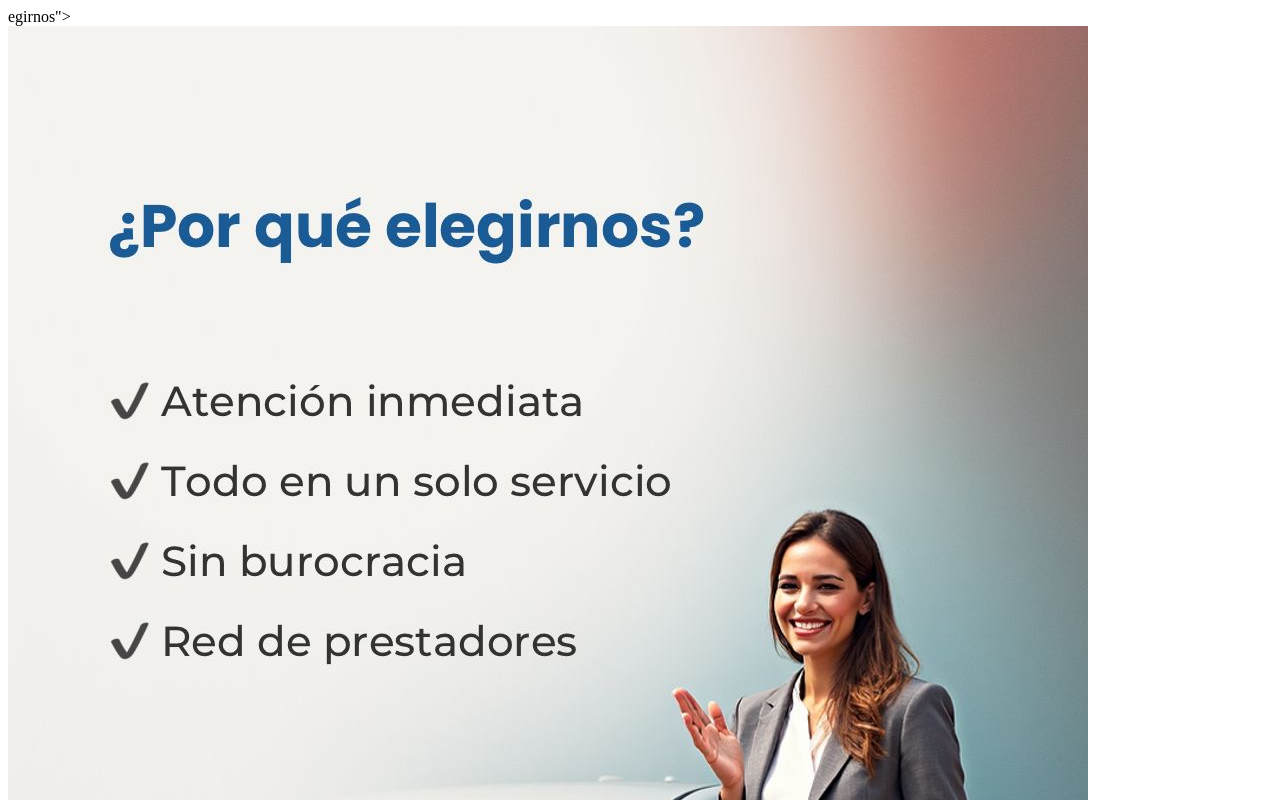
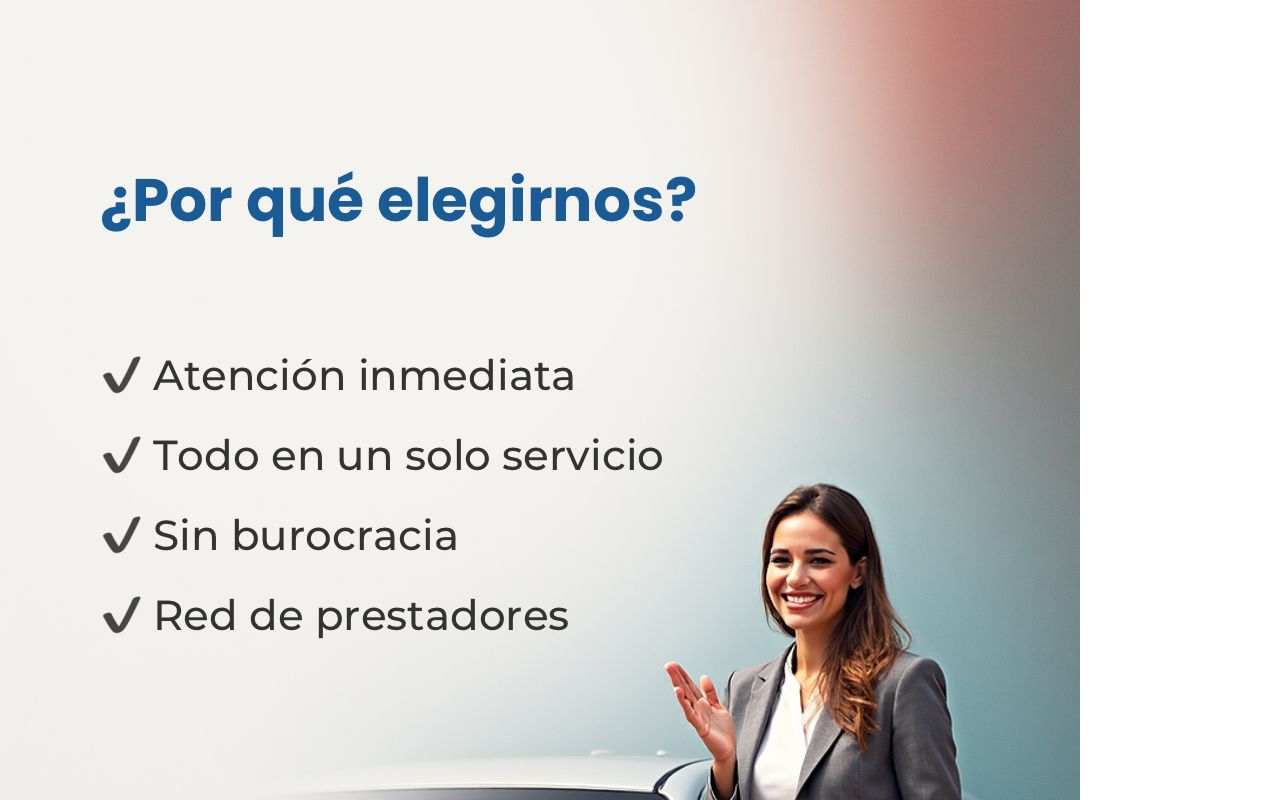
Before and after one commit to amaiadigital25/asistir24, a website: page porque-elegirnos.html in a window 1280 px wide. Shown: the top 800 px of the page. Drawn offline with Linux system fonts and the light colour scheme.

Commit message:
Corregir HTML de por qué elegirnos

```diff
--- a/porque-elegirnos.html
+++ b/porque-elegirnos.html
@@ -1,10 +1,18 @@
-<section class="pagina-el<section class="pagina-elegirnos">
-  <div class="contenedor">egirnos">
+<!DOCTYPE html>
+<html lang="es">
+<head>
+<meta charset="UTF-8">
+<meta name="viewport" content="width=device-width, initial-scale=1.0">
+<title>Por qué elegir Asistir24</title>
+<meta name="description" content="Conocé por qué elegir Asistir24 para asistencia vehicular, atención rápida y cobertura mediante una red de prestadores.">
+<link rel="canonical" href="https://asistir24.com.ar/porque-elegirnos.html">
+<link rel="stylesheet" href="style.css">
+</head>
+<body>
+<section class="pagina-elegirnos">
   <div class="contenedor">
     <img src="img/por-que-elegirnos.jpg" alt="Por qué elegir Asistir24" class="imagen-seccion">
-
     <h1>¿Por qué elegirnos?</h1>
-
     <ul class="lista-beneficios">
       <li>Todo en un solo lugar</li>
       <li>Atención rápida y directa</li>
@@ -14,3 +22,5 @@
     </ul>
   </div>
 </section>
+</body>
+</html>
```
